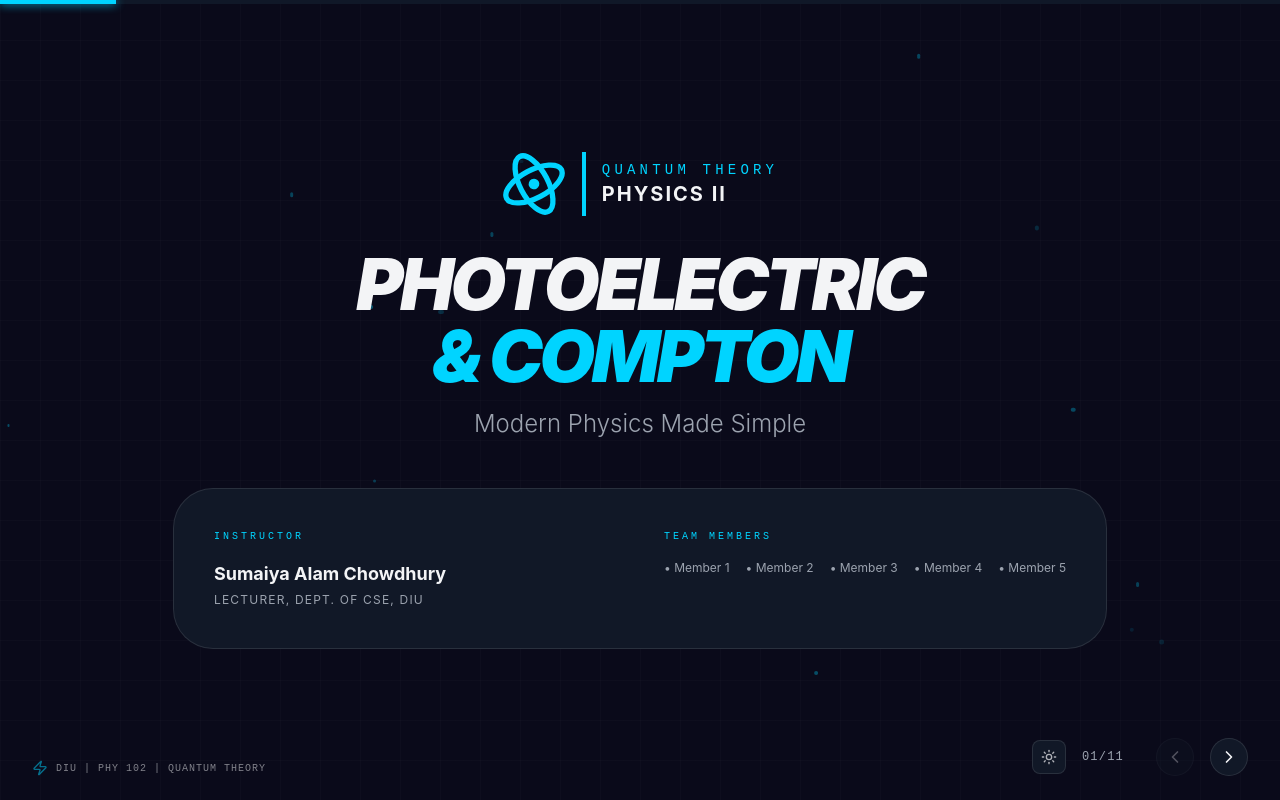
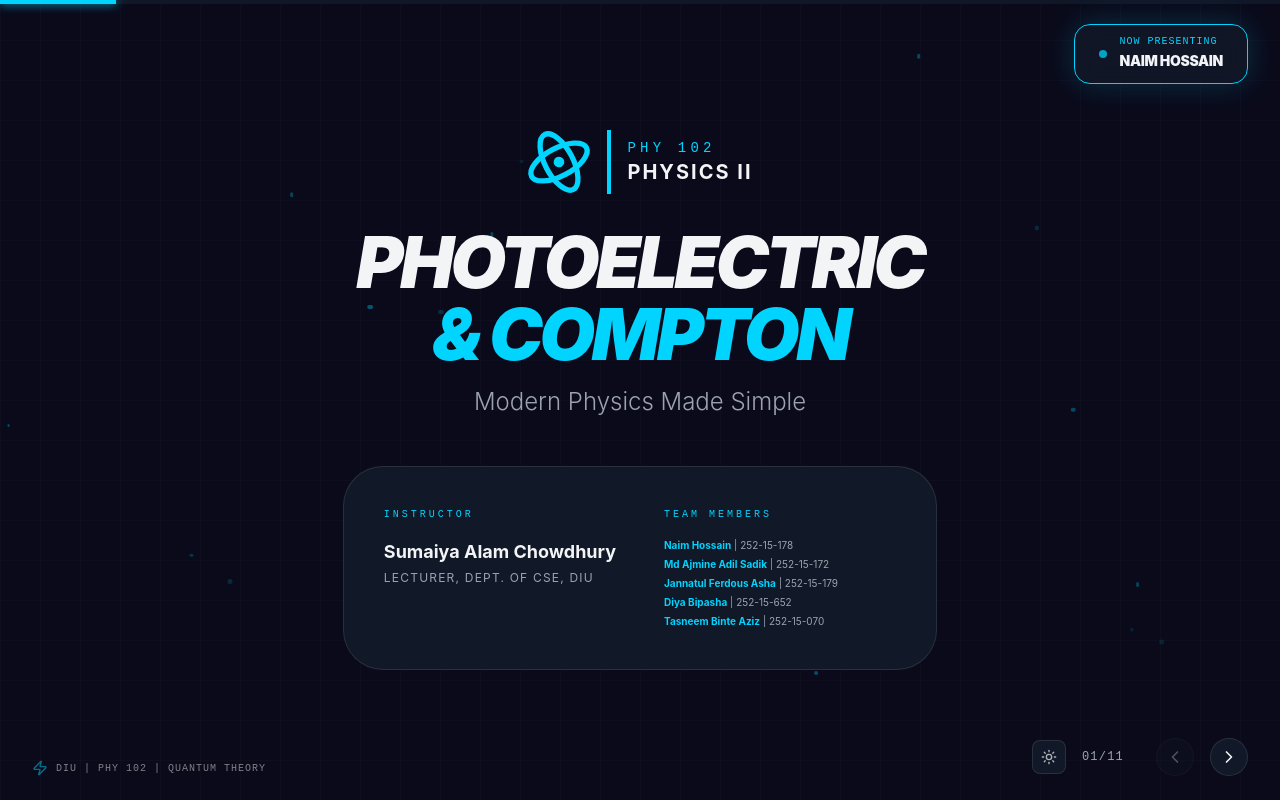
Before and after one commit to Naim-006/phy102-presentation, a React (Vite) app in the folder physics-ii-slides/: page / in a window 1280 px wide. Built offline with nearby package versions, Linux system fonts and the light colour scheme.

Commit message:
Add files via upload

```diff
--- a/physics-ii-slides/src/components/Presentation.tsx
+++ b/physics-ii-slides/src/components/Presentation.tsx
@@ -13,6 +13,16 @@ export const Presentation = ({ children }: PresentationProps) => {
   const [scale, setScale] = useState(1);
   const [isPortrait, setIsPortrait] = useState(false);
   const totalSlides = React.Children.count(children);
+  const PRESENTERS = [
+    { start: 0, end: 3, name: "Naim Hossain", id: "252-15-178" },
+    { start: 4, end: 5, name: "Md Ajmine Adil Sadik", id: "252-15-172" },
+    { start: 6, end: 7, name: "Jannat Ferdous Asha", id: "252-15-179" },
+    { start: 8, end: 8, name: "Diya Bipasha", id: "252-15-652" },
+    { start: 9, end: 10, name: "Tasneem Binte Aziz", id: "252-15-070" },
+  ];
+
+  const currentPresenter = PRESENTERS.find(p => currentSlide >= p.start && currentSlide <= p.end);
+  const isIntroSlide = currentPresenter?.start === currentSlide;
 
   const updateScale = useCallback(() => {
     const width = window.innerWidth;
@@ -112,6 +122,26 @@ export const Presentation = ({ children }: PresentationProps) => {
         />
       </div>
 
+      {/* Presenter Name - Top Right corner for the 1st slide of each presenter */}
+      <AnimatePresence>
+        {isIntroSlide && currentPresenter && (
+          <motion.div
+            initial={{ opacity: 0, y: -20, x: 20 }}
+            animate={{ opacity: 1, y: 0, x: 0 }}
+            exit={{ opacity: 0, y: -20, x: 20 }}
+            className="absolute top-6 right-8 z-[60] flex flex-col items-end pointer-events-none"
+          >
+            <div className="flex items-center gap-3 bg-physics-surface/90 backdrop-blur-md border border-physics-accent px-6 py-3 rounded-2xl shadow-[0_0_30px_rgba(0,212,255,0.2)]">
+              <div className="w-2 h-2 rounded-full bg-physics-accent animate-pulse" />
+              <div className="flex flex-col">
+                <span className="text-[10px] font-mono text-physics-accent uppercase tracking-widest leading-none mb-1">Now Presenting</span>
+                <span className="text-sm font-black text-physics-text uppercase tracking-tight">{currentPresenter.name}</span>
+              </div>
+            </div>
+          </motion.div>
+        )}
+      </AnimatePresence>
+
       {/* Slide Container with Dual Scaling */}
       <div
         className="relative flex items-center justify-center transition-all duration-500 ease-in-out origin-center"
--- a/physics-ii-slides/src/components/Slides.tsx
+++ b/physics-ii-slides/src/components/Slides.tsx
@@ -41,7 +41,7 @@ const WavePacket = ({ color, className, frequency = 0.2 }: { color: string, clas
       animate={{
         d: [
           "M 0 20 Q 5 5, 10 20 T 20 20 T 30 20 T 40 20 T 50 20 T 60 20",
-          "M 0 20 Q 5 35, 10 20 T 20 20 T 30 20 T 40 20 T 50 20 T 60 20",
+          "M 0 20 Q 5 45, 10 20 T 20 20 T 30 20 T 40 20 T 50 20 T 60 20",
           "M 0 20 Q 5 5, 10 20 T 20 20 T 30 20 T 40 20 T 50 20 T 60 20"
         ]
       }}
@@ -134,7 +134,7 @@ export const Slide1_Title = () => (
         </motion.div>
         <div className="h-16 w-1 bg-physics-accent" />
         <div className="text-left">
-          <div className="text-sm font-mono tracking-[0.3em] text-physics-accent uppercase">Quantum Theory</div>
+          <div className="text-sm font-mono tracking-[0.3em] text-physics-accent uppercase">PHY 102</div>
           <div className="text-xl font-bold tracking-widest text-physics-text uppercase">Physics II</div>
         </div>
       </div>
@@ -156,12 +156,12 @@ export const Slide1_Title = () => (
         </div>
         <div>
           <h3 className="text-physics-accent text-[10px] font-mono uppercase tracking-[0.3em] mb-4">Team Members</h3>
-          <div className="flex flex-wrap gap-x-4 gap-y-1 text-xs text-physics-text-dim">
-            <span>• Member 1</span>
-            <span>• Member 2</span>
-            <span>• Member 3</span>
-            <span>• Member 4</span>
-            <span>• Member 5</span>
+          <div className="flex flex-col gap-1 text-[10px] text-physics-text-dim">
+            <p><span className="text-physics-accent font-bold">Naim Hossain</span> | 252-15-178</p>
+            <p><span className="text-physics-accent font-bold">Md Ajmine Adil Sadik</span> | 252-15-172</p>
+            <p><span className="text-physics-accent font-bold">Jannatul Ferdous Asha</span> | 252-15-179</p>
+            <p><span className="text-physics-accent font-bold">Diya Bipasha</span> | 252-15-652</p>
+            <p><span className="text-physics-accent font-bold">Tasneem Binte Aziz</span> | 252-15-070</p>
           </div>
         </div>
       </div>
@@ -321,7 +321,7 @@ export const Slide4_Threshold = () => {
   const [isHighEnergy, setIsHighEnergy] = useState(true);
 
   return (
-    <SlideLayout title="The Energy Barriers" subtitle="Frequency & Work Function">
+    <SlideLayout title="Energy Barriers" subtitle="Frequency & Work Function">
       <div className="grid grid-cols-1 md:grid-cols-2 gap-8 md:gap-12 h-full items-center">
         <div className="space-y-4 md:space-y-8">
           <section className="bg-physics-surface p-8 rounded-2xl border border-physics-border shadow-physics">
@@ -635,7 +635,7 @@ export const Slide8_Assumptions = () => (
 
 export const Slide9_Derivation = () => {
   return (
-    <SlideLayout title="noCompton Formula" subtitle="Calculating the Change">
+    <SlideLayout title="Compton Formula" subtitle="Calculating the Change">
       <div className="flex h-full items-center justify-center">
         <div className="max-w-3xl w-full">
           <div className="bg-physics-accent/10 p-6 md:p-12 border-2 border-physics-accent/40 rounded-[40px] md:rounded-[60px] text-center shadow-[0_0_50px_rgba(0,212,255,0.1)]">
@@ -664,11 +664,12 @@ export const Slide9_Derivation = () => {
 
 export const Slide10_Comparison = () => {
   const tableData = [
-    { feature: "Main Idea", compton: "Light bounces off (Elastic Model)", pe: "Light is absorbed & pulls e-" },
-    { feature: "Daily Reality", compton: "Radiation Therapy (Killing Cancer)", pe: "The sensor in your Digital Camera" },
-    { feature: "Industrial Use", compton: "Non-destructive metal testing", pe: "Night-vision goggles & Remotes" },
-    { feature: "Scientific Proof", compton: "Light has MOMENTUM (Push)", pe: "Light has DISCRETE ENERGY (e=hν)" },
-    { feature: "Particle Role", compton: "Photons as elastic balls", pe: "Photons as energy packets" },
+    { feature: "Core Idea", compton: "Light collides with electrons and bounces with reduced energy", pe: "Light is absorbed and releases electrons from surface" },
+    { feature: "What we see", compton: "X-ray/γ-ray photon deflects after hitting matter", pe: "Light knocks out electrons from a material" },
+    { feature: "Scientific Proof", compton: "Light carries momentum (push effect)", pe: "Light carries quantized energy (E = hν)" },
+    { feature: "Real-life Case", compton: "Cancer radiation therapy (X-rays scattering in tissue)", pe: "Digital camera sensor converting light into image" },
+    { feature: "Industrial Use", compton: "Material inspection & radiation-based imaging", pe: "Solar cells, automatic doors, light sensors" },
+    { feature: "Particle View", compton: "Photon behaves like a billiard ball collision", pe: "Photon behaves like an energy packet (quantum)" },
   ];
 
   return (
@@ -676,10 +677,10 @@ export const Slide10_Comparison = () => {
       <div className="mt-8 overflow-hidden rounded-[40px] border border-white/5 shadow-2xl">
         <table className="w-full text-left border-collapse">
           <thead>
-            <tr className="bg-physics-accent text-black font-black uppercase text-xs tracking-widest italic">
-              <th className="p-8">Feature</th>
-              <th className="p-8">Compton (Scattering)</th>
-              <th className="p-8">Photoelectric (Emission)</th>
+            <tr className="bg-physics-accent text-black font-black uppercase text-[10px] md:text-xs tracking-widest italic">
+              <th className="p-4 md:p-8">Feature</th>
+              <th className="p-4 md:p-8">Compton (Scattering)</th>
+              <th className="p-4 md:p-8">Photoelectric (Emission)</th>
             </tr>
           </thead>
           <tbody className="bg-gray-900/40">
@@ -691,9 +692,9 @@ export const Slide10_Comparison = () => {
                 transition={{ delay: i * 0.1 }}
                 className="border-b border-physics-border hover:bg-physics-accent-dim transition-colors"
               >
-                <td className="p-8 font-bold text-physics-accent uppercase text-[10px] tracking-wider">{row.feature}</td>
-                <td className="p-8 text-gray-300 font-light">{row.compton}</td>
-                <td className="p-8 text-gray-300 font-light">{row.pe}</td>
+                <td className="p-4 md:p-8 font-bold text-physics-accent uppercase text-[8px] md:text-[10px] tracking-wider">{row.feature}</td>
+                <td className="p-4 md:p-8 text-gray-300 font-light text-xs md:text-base leading-relaxed">{row.compton}</td>
+                <td className="p-4 md:p-8 text-gray-300 font-light text-xs md:text-base leading-relaxed">{row.pe}</td>
               </motion.tr>
             ))}
           </tbody>
@@ -874,11 +875,11 @@ export const Slide13_ThankYou = () => (
         <div className="text-center md:text-left">
           <h4 className="text-[10px] md:text-xs font-mono uppercase text-physics-accent tracking-widest mb-2 md:mb-4">Team Members</h4>
           <div className="space-y-1 text-xs md:text-sm text-physics-text-dim font-mono">
-            <p>• Alpha One</p>
-            <p>• Beta Two</p>
-            <p>• Gamma Three</p>
-            <p>• Delta Four</p>
-            <p>• Epsilon Five</p>
+            <p>• Naim Hossain (252-15-178)</p>
+            <p>• Md Ajmine Adil Sadik (252-15-172)</p>
+            <p>• Jannatul Ferdous Asha (252-15-179)</p>
+            <p>• Diya Bipasha (252-15-652)</p>
+            <p>• Tasneem Binte Aziz (252-15-070)</p>
           </div>
         </div>
         <div className="text-center md:text-left">
```
